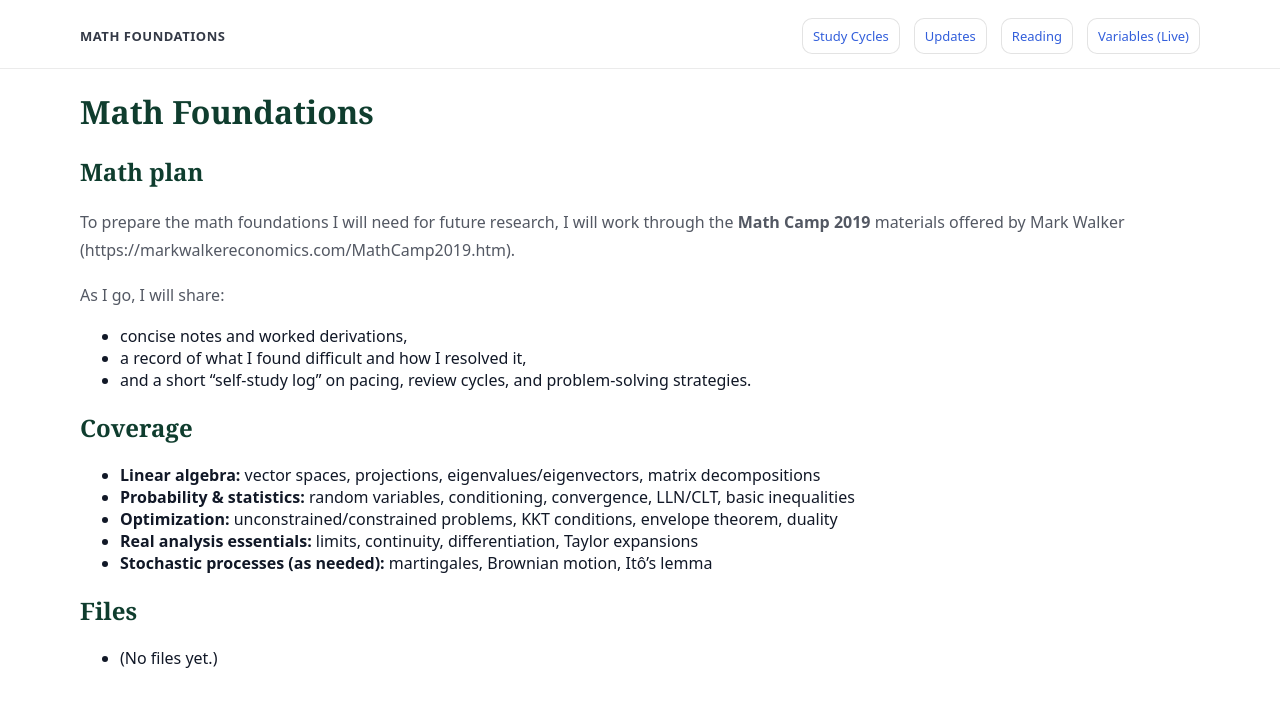
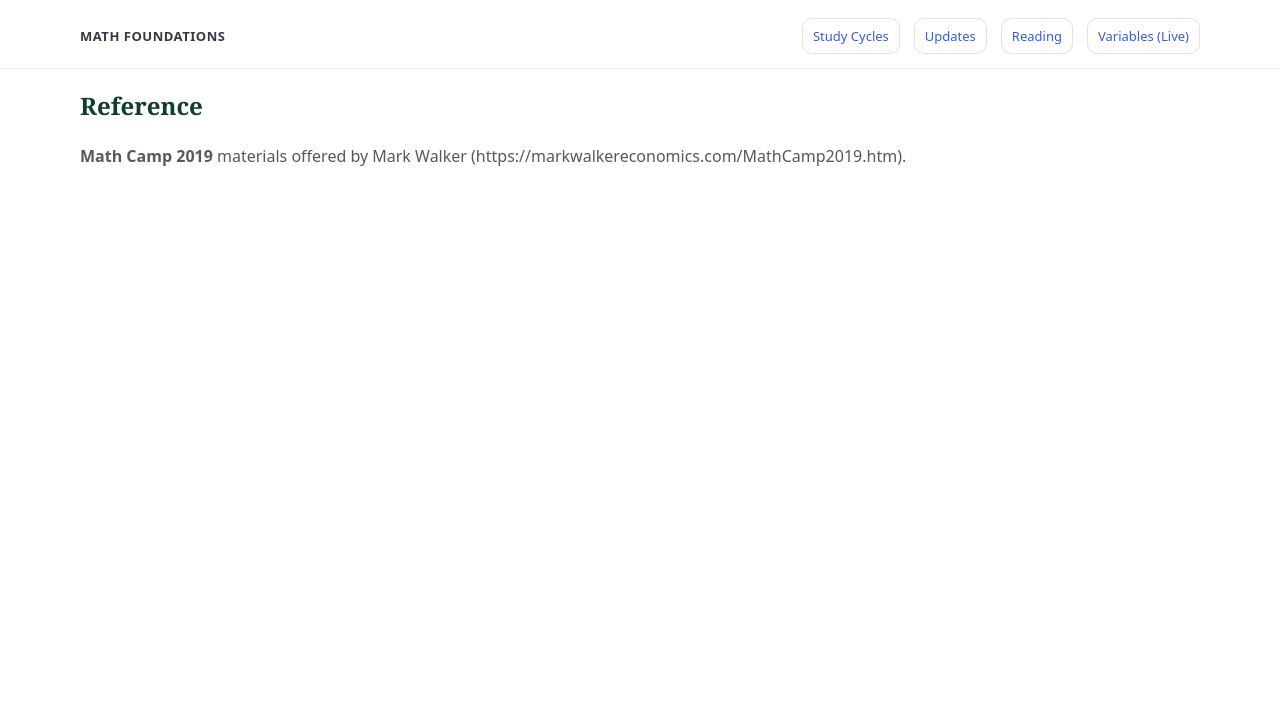
Before and after one commit to yaxinzn/study-archive, a Jekyll site: the page built from materials/math-foundations/index.md, in a window 1280 px wide. Shown: the top 707 px of the page. Built offline with Jekyll 4.4.1, drawn with Linux system fonts in a browser that asks for light colours.

Commit message:
Update index.md to reference
Removed the Math Foundations section and replaced it with a reference to Math Camp 2019 materials.

```diff
--- a/materials/math-foundations/index.md
+++ b/materials/math-foundations/index.md
@@ -8,25 +8,5 @@ hide_name: true
 
 ---
 
-# Math Foundations
-
-## Math plan
-To prepare the math foundations I will need for future research, I will work through the **Math Camp 2019** materials offered by Mark Walker (https://markwalkereconomics.com/MathCamp2019.htm).
-
-As I go, I will share:
-- concise notes and worked derivations,
-- a record of what I found difficult and how I resolved it,
-- and a short “self-study log” on pacing, review cycles, and problem-solving strategies.
-
-
-## Coverage
-- **Linear algebra:** vector spaces, projections, eigenvalues/eigenvectors, matrix decompositions
-- **Probability & statistics:** random variables, conditioning, convergence, LLN/CLT, basic inequalities
-- **Optimization:** unconstrained/constrained problems, KKT conditions, envelope theorem, duality
-- **Real analysis essentials:** limits, continuity, differentiation, Taylor expansions
-- **Stochastic processes (as needed):** martingales, Brownian motion, Itô’s lemma
-
-## Files
-<!-- AUTO-LIST-START -->
-- (No files yet.)
-<!-- AUTO-LIST-END -->
+## Reference
+**Math Camp 2019** materials offered by Mark Walker (https://markwalkereconomics.com/MathCamp2019.htm).
```
